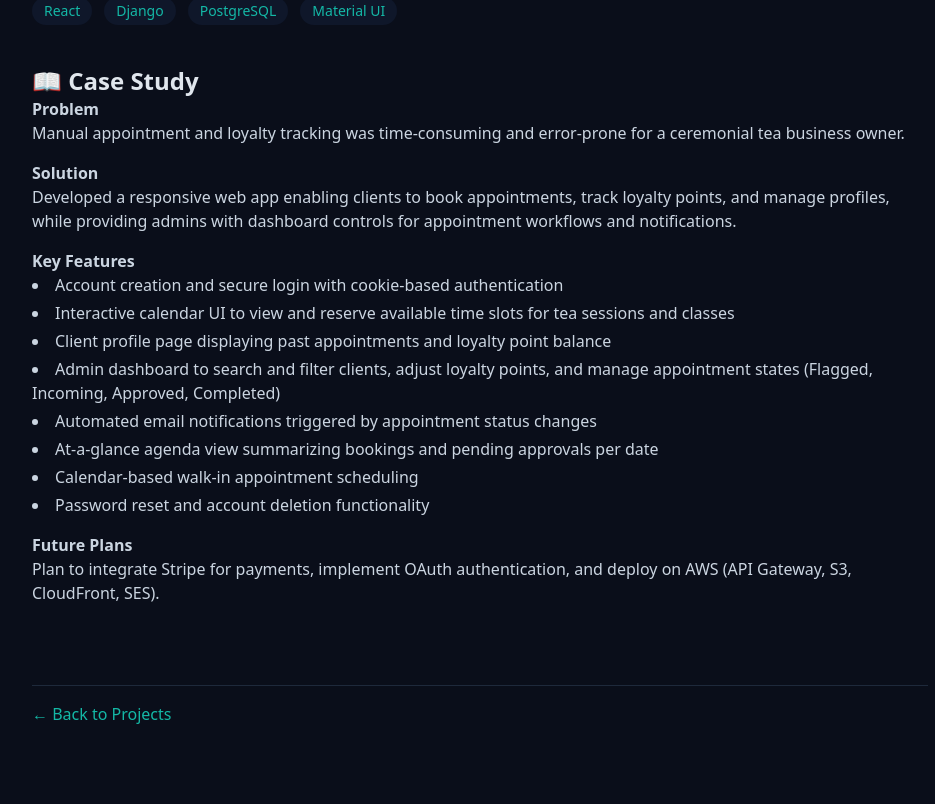
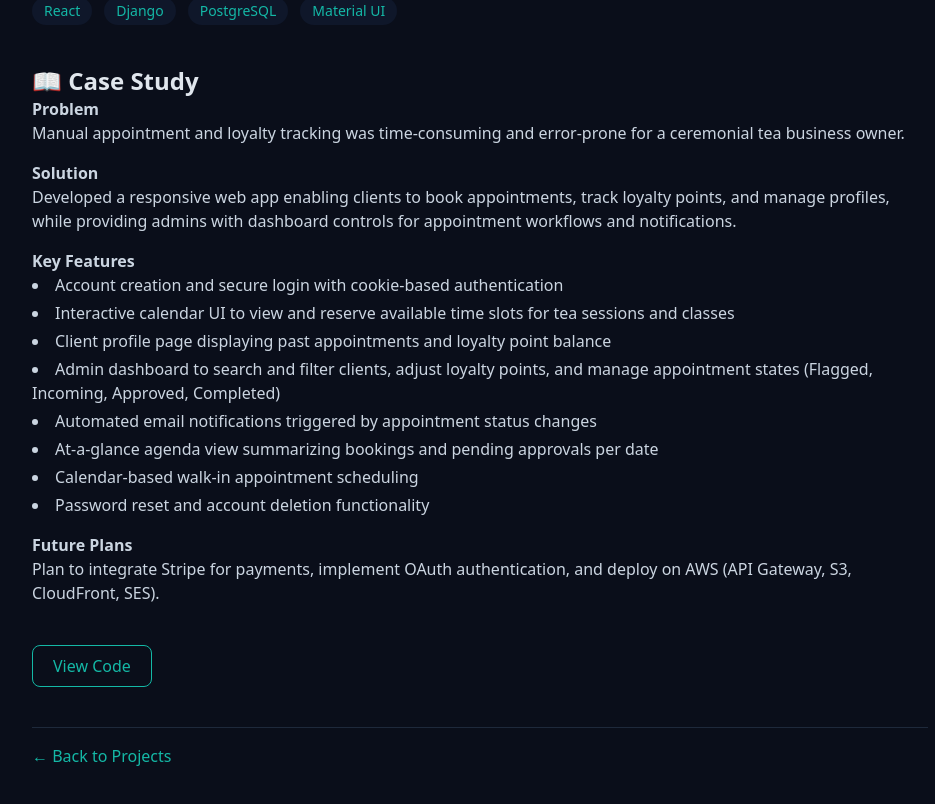
Before and after one commit to Cameron8325/port2, a React (Vite) app: page /work/artifex-scheduler in a window 1280 px wide. Shown: the part 935-1739 px from the top of the page, without its empty margins (160-1095 px from the left). Built offline with nearby package versions, Linux system fonts and the light colour scheme.

Commit message:
Added new keys
I added new k/v pairs to more accurately organize the information needed.

```diff
--- a/src/data/projects.js
+++ b/src/data/projects.js
@@ -10,9 +10,16 @@ const projects = [
     type: "Client-Facing Application",
     image: artifex1,
     description: "Online appointment and loyalty system for a ceremonial tea business.",
-    stack: ["React", "Django", "PostgreSQL", "Material UI",],
-    link: "#",
-    code: "#",
+    stack: ["React", "Django", "PostgreSQL", "Material UI"],
+    liveUrl: "#",
+    code: [
+      { label: "Frontend", url: "#", variant: "fe" },
+      { label: "Backend", url: "#", variant: "be" }
+    ],
+    ctas: [
+      { label: "Case Study",    url: "/work/artifex-scheduler", variant: "details" },
+      { label: "Live Preview",  url: "#",                     variant: "live"    }
+    ],
     status: "In Development (Jun 2024 – Present)",
     details: {
       problem: "Manual appointment and loyalty tracking was time-consuming and error-prone for a ceremonial tea business owner.",
@@ -37,8 +44,15 @@ const projects = [
     image: imagine1,
     description: "Centralized scheduling and billing system for a tattoo shop in Capon Bridge, WV.",
     stack: ["React", "Django", "PostgreSQL", "Material UI"],
-    link: "#",
-    code: "#",
+    liveUrl: "#",
+    code: [
+      { label: "Frontend", url: "#", variant: "fe" },
+      { label: "Backend", url: "#", variant: "be" }
+    ],
+    ctas: [
+      { label: "Case Study",    url: "/work/internal-app-scheduler", variant: "details" },
+      { label: "Live Preview",  url: "#",                           variant: "live"   }
+    ],
     status: "In Development (Feb 2025 – Present)",
     details: {
       problem: "Appointment management via Facebook messages and handwritten notes led to lost bookings and inefficient reporting.",
@@ -62,8 +76,14 @@ const projects = [
     image: nelson,
     description: "Responsive portfolio site showcasing professional services for an insurance consultant.",
     stack: ["React", "Styled-Components", "Parallax.js", "React Router"],
-    link: "#",
-    code: "#",
+    liveUrl: "#",
+    code: [
+      { label: "Frontend", url: "#", variant: "fe" }
+    ],
+    ctas: [
+      { label: "Case Study",    url: "/work/brett-nelson-portfolio", variant: "details" },
+      { label: "Live Preview",  url: "#",                             variant: "live"   }
+    ],
     status: "Live (Nov 2024)",
     details: {
       problem: "Existing online presence lacked professional branding and interactive features.",
@@ -84,8 +104,15 @@ const projects = [
     image: "https://placehold.co/600x400?text=Your+Project",
     description: "Whether you’re starting from scratch or need help untangling a tricky problem, I help turn ideas into intuitive, scalable web applications — no jargon, just solutions.",
     stack: ["JavaScript", "React", "Django", "Python", "Material UI", "AWS (Core Services)"],
-  link: "mailto:youremail@example.com", // Update this later
-  code: "#", // Can leave as-is or hide this field if not needed
+    liveUrl: "mailto:youremail@example.com",
+    code: [
+      { label: "Frontend", url: "#", variant: "fe" },
+      { label: "Backend", url: "#", variant: "be" }
+    ],
+    ctas: [
+      { label: "Case Study",    url: "/work/your-project", variant: "details" },
+      { label: "Live Preview",  url: "mailto:youremail@example.com",   variant: "live"   }
+    ],
     status: "Open to Freelance, Collaboration, or Full-Time",
     details: {
       problem: "Need a clear plan and a technical partner to bring your vision to life? Feeling stuck on implementation or unsure where to start?",
@@ -100,7 +127,6 @@ const projects = [
       future: "Let’s talk about your project — no pressure, no hard pitch. If you have an idea or a challenge, I’d love to hear it and see how I can help."
     }
   }
-
 ];
 
 export default projects;
```
Lines whose indentation alone changed are shown as unchanged.
